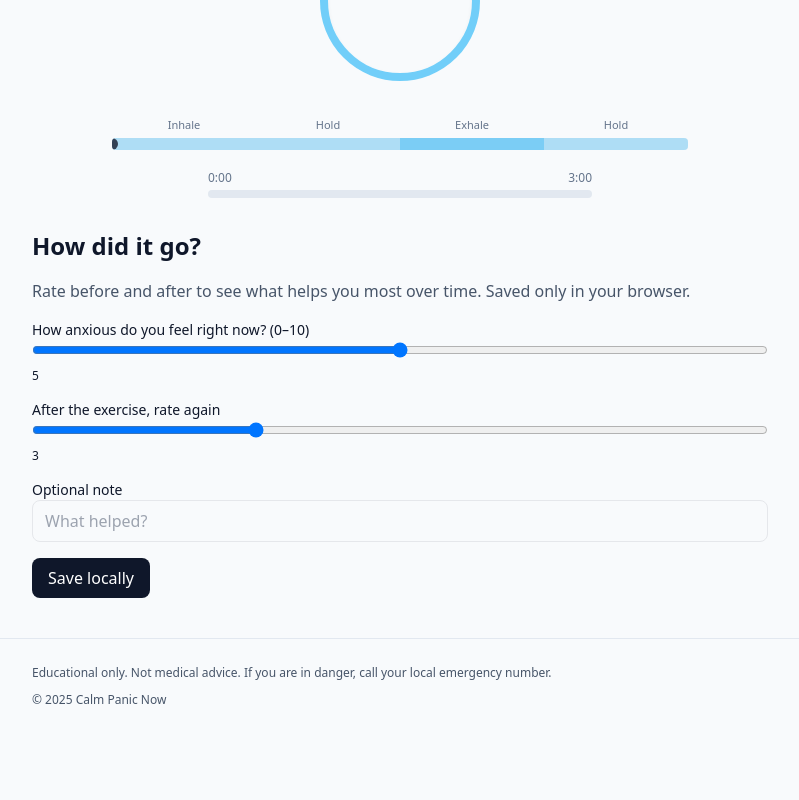
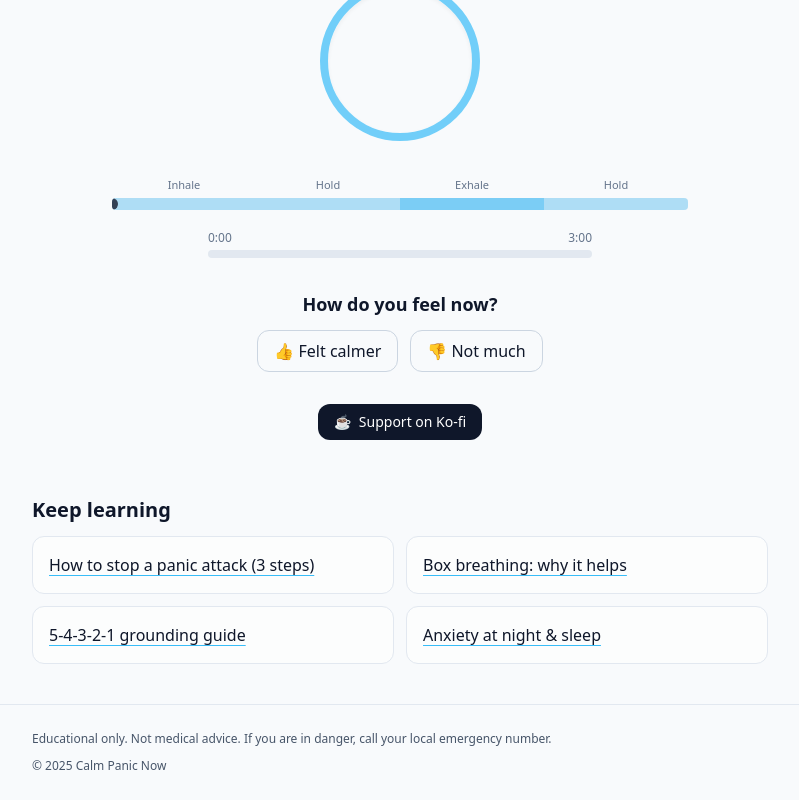
Before and after one commit to JiriTill/calm-panic-now, a Next.js app: page /calm/box-breathing in a window 1280 px wide. Shown: the part 556-1356 px from the top of the page, without its empty margins (240-1039 px from the left). Before the commit the page ends 1290 px from the top, so only its background shows below. Built offline with nearby package versions, Linux system fonts and the light colour scheme.

Commit message:
Update page.tsx

```diff
--- a/src/app/calm/box-breathing/page.tsx
+++ b/src/app/calm/box-breathing/page.tsx
@@ -1,18 +1,21 @@
 "use client";
 
 import { useEffect, useState } from "react";
+import Link from "next/link";
 import BreathRing, { type PatternKey } from "../../ui/BreathRing";
-import FeedbackWidget, { type Feedback } from "../../ui/FeedbackWidget";
+import KoFiSmallButton from "../../ui/KoFiSmallButton";
 
 export default function BoxBreathingPage() {
   const [pattern, setPattern] = useState<PatternKey>("4-4-4-4");
   const [duration, setDuration] = useState<number>(180);
   const [reduced, setReduced] = useState(false);
-  const [saved, setSaved] = useState<Feedback | null>(null);
 
   // start handling
   const [started, setStarted] = useState(false);
   const [startKey, setStartKey] = useState(0);
+
+  // quick thumbs feedback
+  const [vote, setVote] = useState<"up" | "down" | null>(null);
 
   // Respect OS setting for reduced motion by default
   useEffect(() => {
@@ -29,9 +32,9 @@ export default function BoxBreathingPage() {
         <h1>Box Breathing</h1>
         <p className="text-slate-600 dark:text-slate-300">
           A steady four-part breath can help downshift your nervous system.
-          Choose a pattern and duration, press <strong>Start</strong>, and follow the ring:
-          <em> Inhale → Hold → Exhale → Hold.</em> You can use the{" "}
-          <strong>Reduced motion</strong> option if animations feel uncomfortable.
+          Choose a pattern and duration, then press <strong>Start</strong> and
+          follow the ring: <em>Inhale → Hold → Exhale → Hold</em>. Use{" "}
+          <strong>Reduced motion</strong> if animations feel uncomfortable.
         </p>
       </header>
 
@@ -80,22 +83,24 @@ export default function BoxBreathingPage() {
           />
           Reduced motion
         </label>
+      </div>
 
-        {/* Start / Stop */}
+      {/* Start / Stop — centered for visibility */}
+      <div className="flex justify-center">
         {!started ? (
           <button
-            className="px-5 py-2 rounded-xl bg-sky-600 text-white hover:bg-sky-700 smooth"
+            className="px-6 py-3 rounded-xl bg-sky-600 text-white hover:bg-sky-700 smooth"
             onClick={() => {
               setStartKey((k) => k + 1); // reset timer & phases
               setStarted(true);
-              setSaved(null);
+              setVote(null);
             }}
           >
             Start
           </button>
         ) : (
           <button
-            className="px-5 py-2 rounded-xl bg-slate-200 dark:bg-slate-800"
+            className="px-6 py-3 rounded-xl bg-slate-200 dark:bg-slate-800"
             onClick={() => setStarted(false)}
           >
             Stop
@@ -113,27 +118,72 @@ export default function BoxBreathingPage() {
         onFinish={() => setStarted(false)}
       />
 
-      {/* Quick feedback (saved to localStorage only) */}
-      <section className="grid gap-4">
-        <h2>How did it go?</h2>
-        <p className="text-slate-600 dark:text-slate-300">
-          Rate before and after to see what helps you most over time. Saved only in your browser.
-        </p>
-        <FeedbackWidget
-          onDone={(fb) => {
-            setSaved(fb);
-            try {
-              const arr = JSON.parse(localStorage.getItem("sessions") || "[]");
-              arr.push({ tool: "box-breathing", ts: Date.now(), ...fb });
-              localStorage.setItem("sessions", JSON.stringify(arr));
-            } catch {}
-          }}
-        />
-        {saved && (
+      {/* Quick thumbs feedback */}
+      <section className="text-center space-y-3">
+        <h2 className="text-lg font-semibold">How do you feel now?</h2>
+        <div className="flex justify-center gap-3">
+          <button
+            className="px-4 py-2 rounded-xl border border-slate-300 dark:border-slate-700"
+            aria-pressed={vote === "up"}
+            onClick={() => setVote("up")}
+          >
+            👍 Felt calmer
+          </button>
+          <button
+            className="px-4 py-2 rounded-xl border border-slate-300 dark:border-slate-700"
+            aria-pressed={vote === "down"}
+            onClick={() => setVote("down")}
+          >
+            👎 Not much
+          </button>
+        </div>
+        {vote && (
           <p className="text-sm text-slate-600 dark:text-slate-300">
-            Saved locally. You can clear your browser storage anytime.
+            Thanks for the feedback.
           </p>
         )}
+      </section>
+
+      {/* Ko-fi support (small button) */}
+      <div className="mt-2 flex justify-center">
+        <KoFiSmallButton />
+      </div>
+
+      {/* Helpful links to Library */}
+      <section className="pt-6">
+        <h2 className="text-xl font-semibold mb-3">Keep learning</h2>
+        <ul className="grid gap-3 sm:grid-cols-2">
+          {[
+            {
+              slug: "stop-panic-attack",
+              title: "How to stop a panic attack (3 steps)",
+            },
+            {
+              slug: "box-breathing",
+              title: "Box breathing: why it helps",
+            },
+            {
+              slug: "grounding-54321",
+              title: "5-4-3-2-1 grounding guide",
+            },
+            {
+              slug: "sleep-anxiety",
+              title: "Anxiety at night & sleep",
+            },
+          ].map((i) => (
+            <li
+              key={i.slug}
+              className="p-4 rounded-xl border border-slate-200 dark:border-slate-800 bg-white/60 dark:bg-slate-900/40 smooth hover:translate-y-[-2px]"
+            >
+              <Link
+                className="underline decoration-sky-400 underline-offset-4"
+                href={`/library/${i.slug}`}
+              >
+                {i.title}
+              </Link>
+            </li>
+          ))}
+        </ul>
       </section>
     </div>
   );
```
